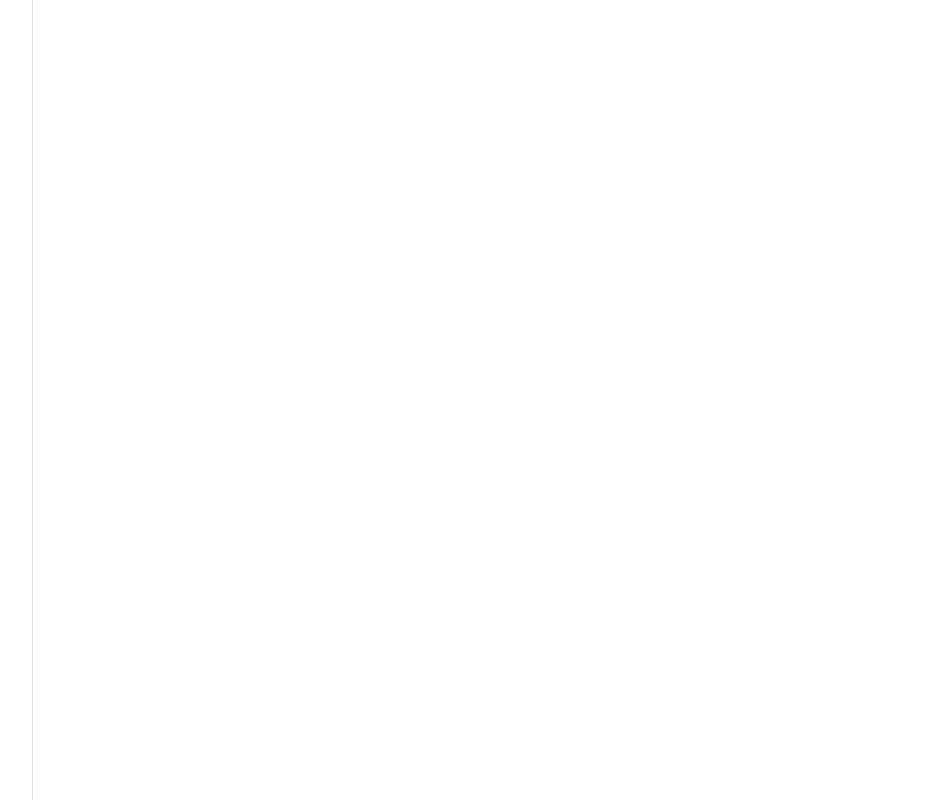
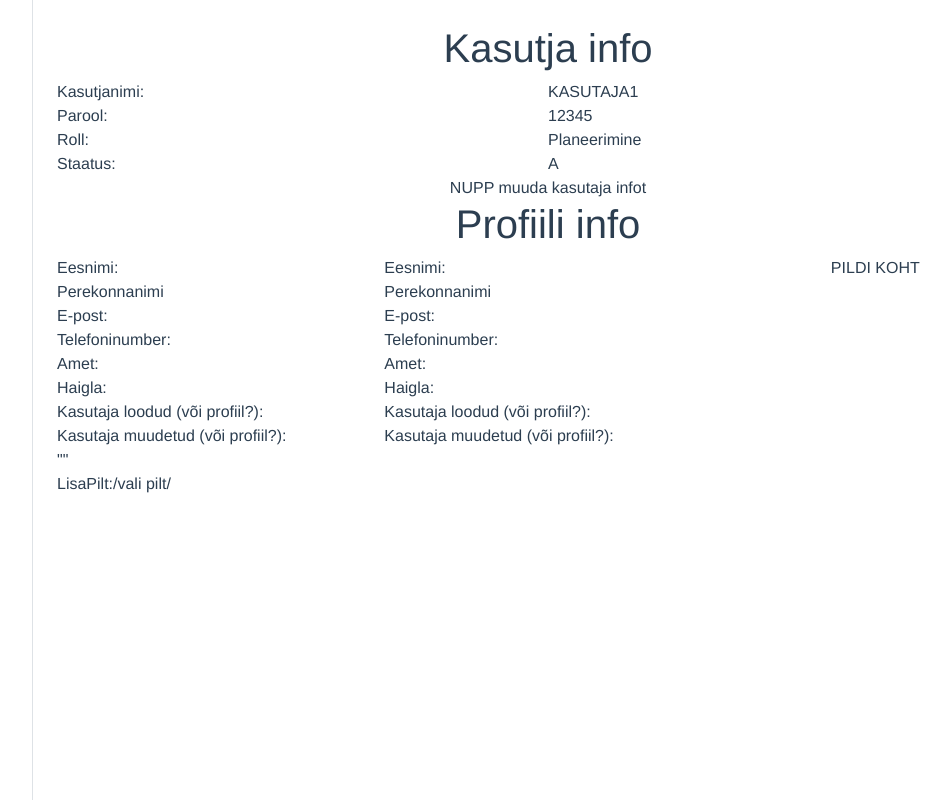
Before and after one commit to andy-reiu/dosesyncfront, a Vue app: page /user-account in a window 1280 px wide. Before the commit this address had no page. Shown: the whole page, without its empty margins (217-1164 px from the left). Built offline with nearby package versions, Linux system fonts and the light colour scheme.

Commit message:
UserAccountView.vue added

```diff
--- a/src/components/role/RoleDropdown.vue
+++ b/src/components/role/RoleDropdown.vue
@@ -2,7 +2,7 @@
 <template>
   <div>
     <select :value="selectedRoleId" @change="handleRoleDropdownChange" class="form-select">
-      <option selected value="0">Please select one</option>
+      <option selected value="0">Vali roll</option>
       <option
           v-for="role in roles"
           :key="role.roleId"
--- a/src/router/index.js
+++ b/src/router/index.js
@@ -6,6 +6,7 @@ import NotAuthorizedView from "@/views/NotAuthorizedView.vue";
 import StudyView from "@/views/StudyView.vue";
 import UsersView from "@/views/UsersView.vue";
 import TechnicConfigurationView from "@/views/TechnicConfigurationView.vue";
+import UserAccountView from "@/views/UserAccountView.vue";
 
 
 const routes = [
@@ -39,6 +40,11 @@ const routes = [
         name: 'usersRoute',
         component: UsersView
     },
+   {
+       path: "/user-account",
+        name: 'userAccountRoute',
+        component: UserAccountView
+    },
     {
         path: '/technic',
         name: 'technicRoute',
--- a/src/services/RoleService.js
+++ b/src/services/RoleService.js
@@ -1,14 +1,18 @@
+import axios from "axios";
+
 export default {
 
     isLoggedIn() {
         let roleName = sessionStorage.getItem('roleName')
-        return  roleName !== null
+        return roleName !== null
     },
 
     isAdmin() {
         let roleName = sessionStorage.getItem('roleName')
         return this.isLoggedIn() && roleName === 'admin'
-    }
+    },
 
-    // rollipõhiselt kas iga rolli jaoks eraldi?
+    sendGetRolesRequest() {
+        return axios.get('/roles')
+    },
 }
--- /dev/null
+++ b/src/views/UserAccountView.vue
@@ -0,0 +1,85 @@
+
+<template>
+
+<!--  KASUTAJA INFO source tables: user, role-->
+<div>
+  <h1>Kasutja info</h1>
+
+
+
+  <div class="container text-center">
+    <div class="row">
+      <div class="col">
+        <div class="row">Kasutjanimi:</div>
+        <div class="row">Parool:</div>
+        <div class="row">Roll:</div>
+        <div class="row">Staatus:</div>
+      </div>
+      <div class="col">
+        <div class="row">KASUTAJA1</div>
+        <div class="row">12345</div>
+        <div class="row">Planeerimine</div>
+        <div class="row">A</div>
+      </div>
+    </div>
+  </div>
+
+  <div>NUPP muuda kasutaja infot</div>
+
+</div>
+
+  <!--  PROFIILI INFO source tables: profile, userImage, hospital-->
+
+<div>
+<h1>Profiili info</h1>
+
+  <div class="container text-center">
+    <div class="row">
+      <div class="col">
+        <div class="row">Eesnimi:</div>
+        <div class="row">Perekonnanimi</div>
+        <div class="row">E-post:</div>
+        <div class="row">Telefoninumber:</div>
+        <div class="row">Amet:</div>
+        <div class="row">Haigla:</div>
+        <div class="row">Kasutaja loodud (või profiil?):</div>
+        <div class="row">Kasutaja muudetud (või profiil?):</div>
+        <div class="row">""</div>
+        <div class="row"> LisaPilt:/vali pilt/</div>
+      </div>
+      <div class="col">
+        <div class="row">Eesnimi:</div>
+        <div class="row">Perekonnanimi</div>
+        <div class="row">E-post:</div>
+        <div class="row">Telefoninumber:</div>
+        <div class="row">Amet:</div>
+        <div class="row">Haigla:</div>
+        <div class="row">Kasutaja loodud (või profiil?):</div>
+        <div class="row">Kasutaja muudetud (või profiil?):</div>
+
+      </div>
+      <div class="col">
+        PILDI KOHT
+      </div>
+    </div>
+  </div>
+
+
+</div>
+
+
+
+</template>
+
+
+<script>
+export default {
+  name: "UserAccountView"
+
+
+//   olemasoleva kasutaja accoundi info vaatamine muutmine käib siitkaudu
+// get ja update meetodid luua siia?
+
+
+}
+</script>
--- a/src/views/UsersView.vue
+++ b/src/views/UsersView.vue
@@ -3,7 +3,30 @@
 
     <!-- KASUTAJATE HALDUS  -->
     <div class="w-75 mx-auto mb-5">
-      <h2 class="text-center mb-3">Kasutajad</h2>
+      <h2 class="text-center mb-3">Kasutaja kontod</h2>
+
+<!--      Muuta ära nii, et tabel ise läheb UsersTable komponendi alla ja siin
+kutsutakse komponendina välja ning lisatakse ettepoole staatuse ja rolli dropdownid-->
+
+      <!--      source: component StatusDropdown (veel tegemata)-->
+<!--    <div class="col col-2">-->
+<!--      <RoleDropdown :roles="roles"-->
+<!--                      :selected-role-id="selectedRoleId"-->
+<!--                      @event-new-role-selected="updateUsersTable"-->
+<!--      />-->
+<!--    </div>-->
+
+      <!--      source: component RoleDropdown-->
+
+      <!--    <div class="col col-2">-->
+<!--      <RoleDropdown :roles="roles"-->
+<!--                      :selected-role-id="selectedRoleId"-->
+<!--                      @event-new-role-selected="updateUsersTable"-->
+<!--      />-->
+<!--    </div>-->
+
+<!--NB! muuda esilehele kuvatava tabeli sisu nii, et see võtaks userist ja profiilist
+kokku valitud väljad : kasutajanimi, isikukood, ees ja perenimi, roll, staatus-->
       <table class="table table-hover table-light table-striped-columns">
         <thead class="table-dark">
         <tr>
@@ -17,19 +40,6 @@
         </tr>
         </thead>
         <tbody>
-        <!--        <tr>-->
-        <!--          <th scope="row">1</th>-->
-        <!--          <td>testkasutaja</td>-->
-        <!--          <td>39104152516</td>-->
-        <!--          <td>Otto</td>-->
-        <!--          <td>Motto</td>-->
-        <!--          <td>Planeerimine</td>-->
-        <!--          <td>A</td>-->
-        <!--          <td>-->
-
-
-
-
 
         <tr v-for="user in users" :key="user.userId">
           <td>{{ user.userId }}</td>
@@ -44,7 +54,7 @@
                 icon="pen-to-square"
                 class="text-warning me-2"
                 role="button"/>
-            <!--@click="startEditUserAccount"-->
+                @click="startEditUserAccount"
           </td>
 
         </tr>
@@ -141,7 +151,7 @@ export default {
           .then(response => this.users = response.data)
           .catch(() => Navigation.navigateToErrorView())
     },
-    //
+    // //
     // getAllProfiles() {
     //   ProfileService.sindGetProfileRequest()
     //       .then(response => this.profiles =response.data())
```
Also changed, not shown: src/components/user/UsersTable.vue (added, +95 -0 lines).
